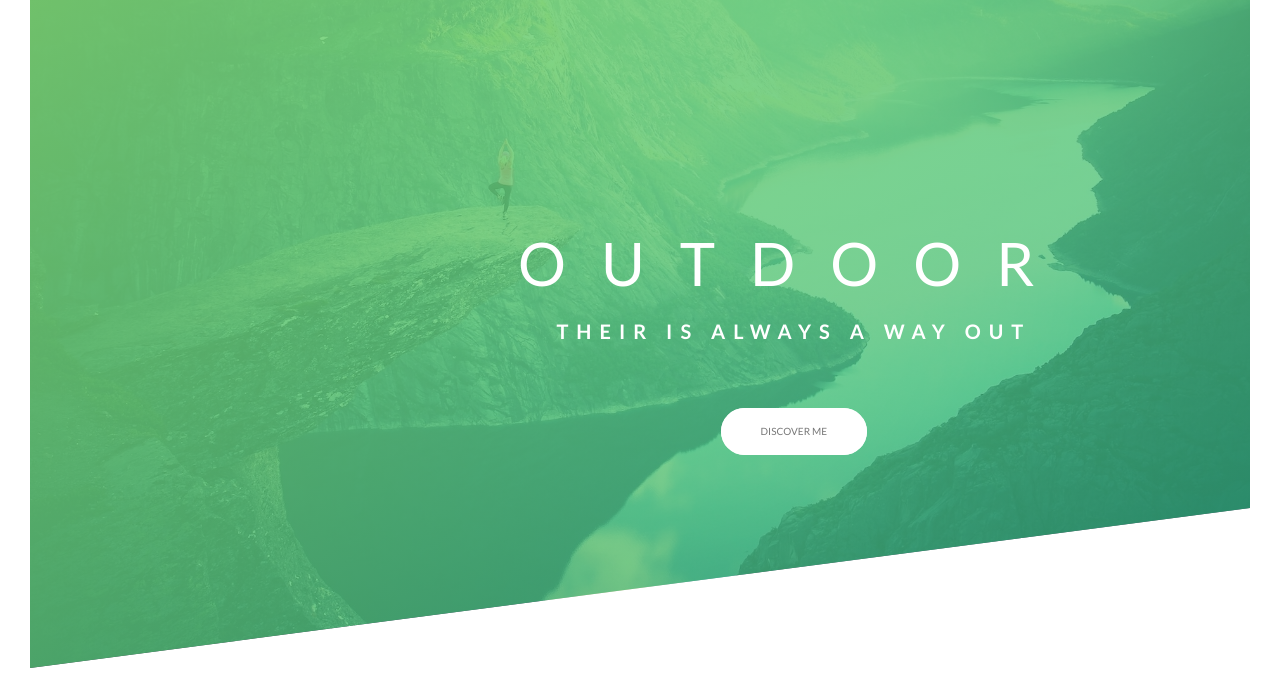
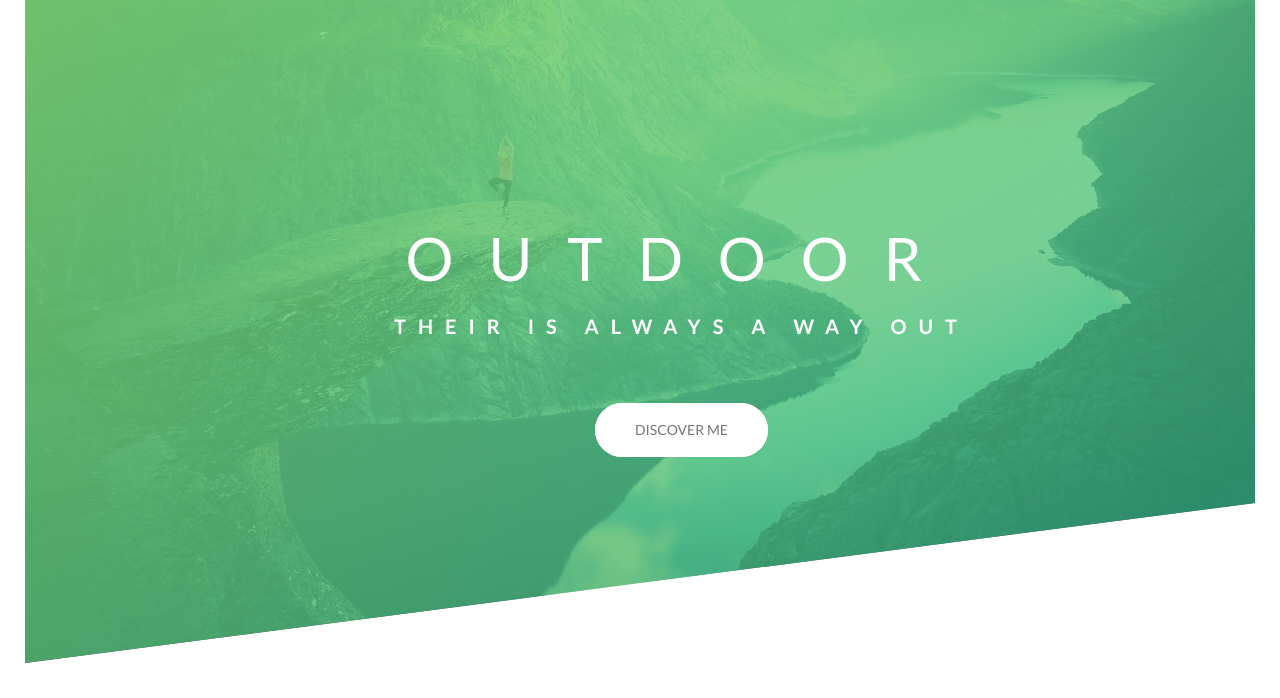
Before and after one commit to ankitrdev/sass, a website: page cup.html in a window 1280 px wide. Shown: the part 122-820 px from the top of the page. Drawn offline with Linux system fonts and the light colour scheme.

Commit message:
added sass

```diff
--- a/css/glass.css
+++ b/css/glass.css
@@ -22,7 +22,7 @@ body {
     font-weight: 400;
     line-height: 1.7;
     color: #777;
-    padding: 3rem;
+    padding: 2.5rem;
 }
 
 .header{
@@ -45,7 +45,7 @@ body {
 .header__text-box{
     position: absolute;
     top: 40%;
-    left: 40%;
+    left: 30%;
     text-align: center;
     transform: translate(-50% -50%);
 }
@@ -66,7 +66,7 @@ body {
     display: block;
     font-size: 2rem;
     font-weight: 700;
-    letter-spacing: 0.8rem;
+    letter-spacing: 1.2rem;
     animation: moveInRight 1s ease-in;
 }
 
@@ -117,15 +117,16 @@ body {
     border-radius: 10rem;
     position: relative;
     transition: all .2s;
+    font-size: 1.4rem;
 }
 .btn:hover{
     transform: translateY(-3px);
-    box-shadow: 0 5px 10px rgba(0, 0, 0, .4);
+    box-shadow: 0 .05rem 1rem rgba(0, 0, 0, .4);
 }
 
 .btn:active{
     transform: translateY(-1px);
-    box-shadow: 0 5px 10px rgba(0, 0, 0, .4);
+    box-shadow: 0 .05rem 1rem rgba(0, 0, 0, .4);
 }
 
 .btn--white{
```
Also changed, not shown: package.json (added, +22 -0 lines), 1 other file.
